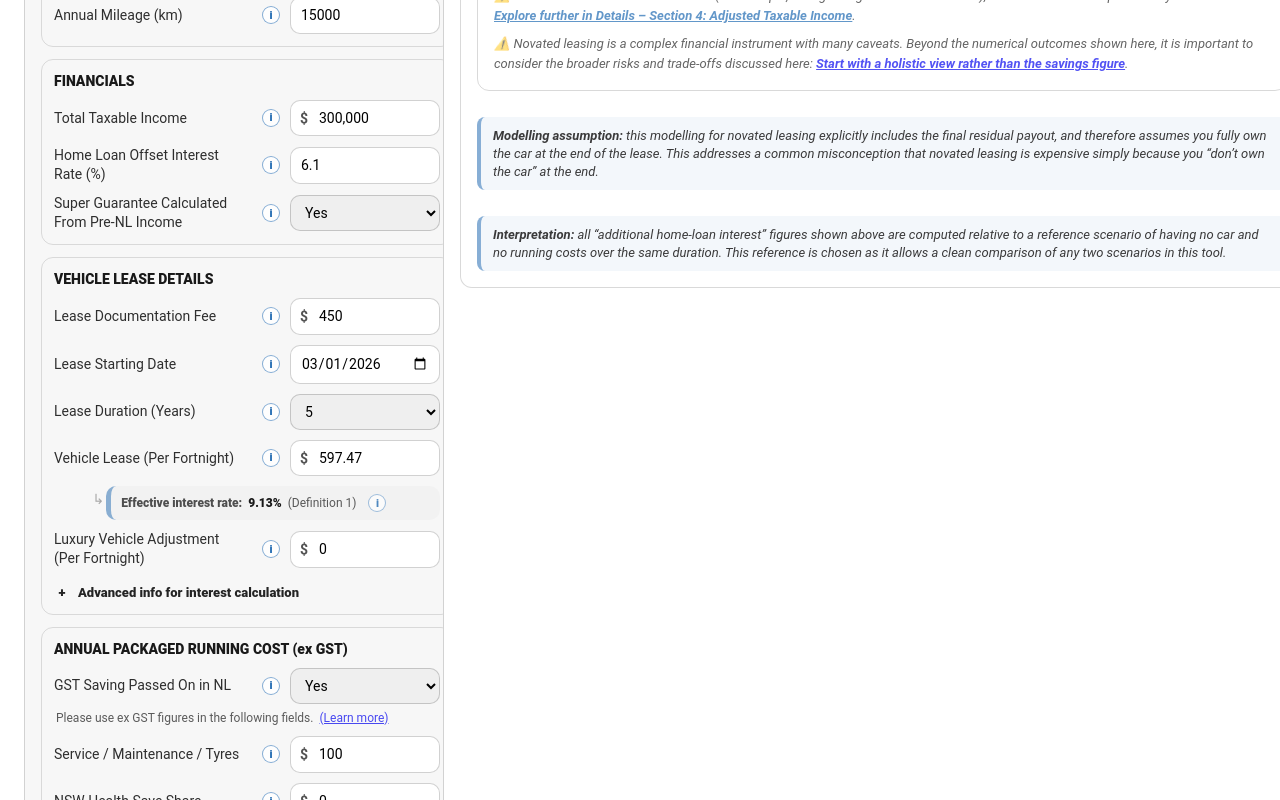
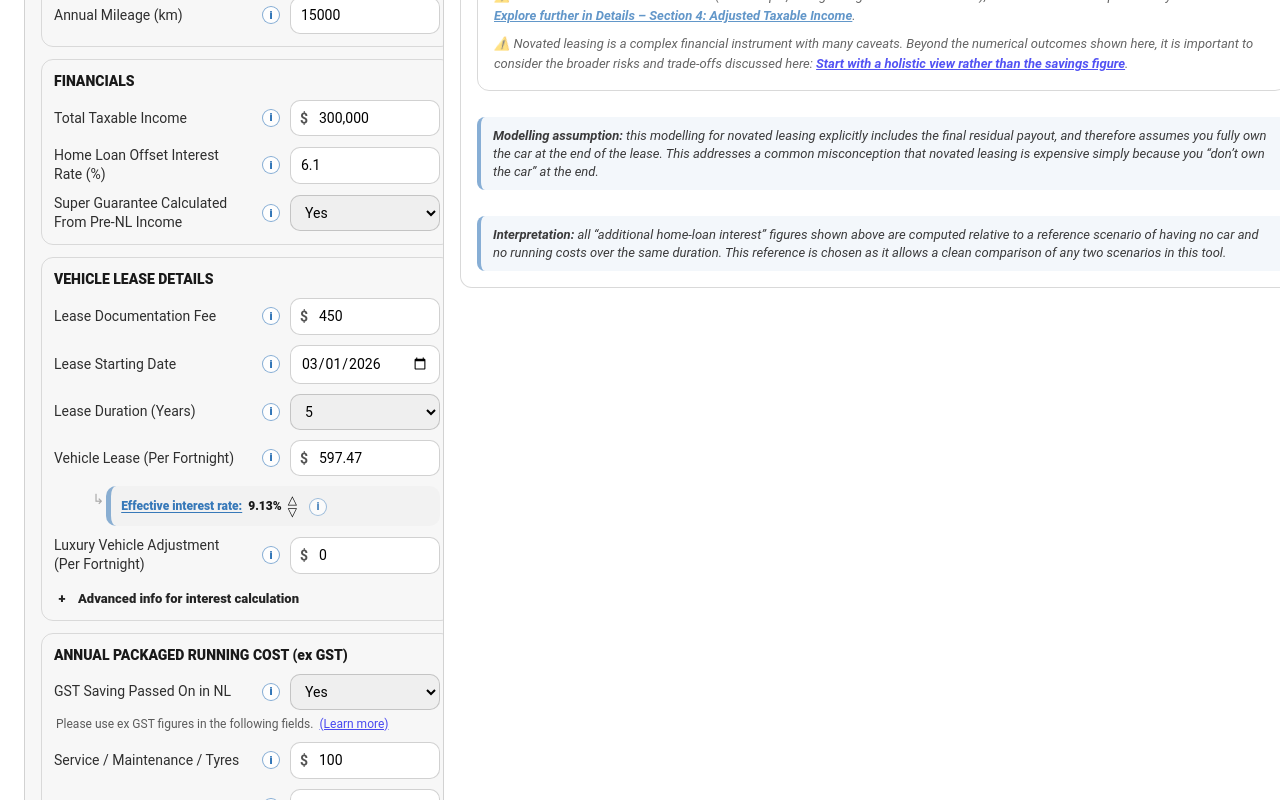
Before and after one commit to novatedlease/novatedlease.github.io, a React (Vite) app in the folder calculator/: page / in a window 1280 px wide. Shown: the part 501-1301 px from the top of the page. Built offline with nearby package versions, Linux system fonts and the light colour scheme.

Commit message:
added interest rate knob

```diff
--- a/calculator/src/components/InputsPanel.tsx
+++ b/calculator/src/components/InputsPanel.tsx
@@ -84,8 +84,56 @@ export default function InputsPanel(props: InputsPanelProps) {
   }, [inputs.vehicleType, inputs.annualMileageKm]);
 
   const [vehicleLeasePerFnText, setVehicleLeasePerFnText] = useState<string>(
-  fmtMoneyInput(inputs.vehicleLeasePerFn)
-);
+    fmtMoneyInput(inputs.vehicleLeasePerFn)
+  );
+
+  const [hoveredRateArrow, setHoveredRateArrow] = useState<"up" | "down" | null>(null);
+
+  // Press-and-hold repeat for rate nudge arrows
+  const rateNudgeTimeoutRef = useRef<number | null>(null);
+  const rateNudgeIntervalRef = useRef<number | null>(null);
+
+  const clearRateNudgeTimers = () => {
+    if (rateNudgeTimeoutRef.current !== null) {
+      window.clearTimeout(rateNudgeTimeoutRef.current);
+      rateNudgeTimeoutRef.current = null;
+    }
+    if (rateNudgeIntervalRef.current !== null) {
+      window.clearInterval(rateNudgeIntervalRef.current);
+      rateNudgeIntervalRef.current = null;
+    }
+  };
+
+  const dispatchRateNudge = (direction: 1 | -1) => {
+    window.dispatchEvent(
+      new CustomEvent("nlguide:nudgeEffectiveRate", {
+        detail: { direction },
+      })
+    );
+  };
+
+  const startRateNudgeRepeat = (direction: 1 | -1) => {
+    // fire once immediately
+    dispatchRateNudge(direction);
+
+    // then after a short delay, repeat rapidly while held
+    clearRateNudgeTimers();
+    rateNudgeTimeoutRef.current = window.setTimeout(() => {
+      rateNudgeIntervalRef.current = window.setInterval(() => {
+        dispatchRateNudge(direction);
+      }, 110);
+    }, 320);
+  };
+
+  const stopRateNudgeRepeat = () => {
+    clearRateNudgeTimers();
+    setHoveredRateArrow(null);
+  };
+
+  useEffect(() => {
+    // cleanup on unmount
+    return () => clearRateNudgeTimers();
+  }, []);
 
   useEffect(() => {
     // Keep text synced to committed value (e.g. guard accept/reject, share-link load, etc.)
@@ -251,12 +299,12 @@ export default function InputsPanel(props: InputsPanelProps) {
           {/* Eligibility cue (only show when EV but not eligible) */}
           {isEv && !evEligibilityCriteriaSatisfied ? (
             <ReadOnlyValue
-              label="Eligible for FBT exemption"
+              label="Eligible for FBT Exemption"
               tooltip={<InfoTooltip text="Automatically determined from the next section" />}
               value="No"
             />
           ) : null}
-          <FieldRow label="Novated lease type">
+          <FieldRow label="Novated Lease Type">
             <div
               style={{
                 display: "inline-flex",
@@ -633,14 +681,144 @@ export default function InputsPanel(props: InputsPanelProps) {
               }}
             >
               <div style={{ display: "flex", alignItems: "baseline", gap: 6, flexWrap: "wrap" }}>
-                <span style={{ fontWeight: 800, opacity: 0.75 }}>Effective interest rate:</span>
-                <span style={{ fontWeight: 900 }}>{props.formatPct(props.guardLiveRatePct)}</span>
+                <button
+                  type="button"
+                  onClick={() => {
+                    window.dispatchEvent(
+                      new CustomEvent("nlguide:navigate", {
+                        detail: {
+                          tab: "Details",
+                          anchorId: "details-section-3-effective-interest-rate",
+                        },
+                      })
+                    );
+                  }}
+                  style={{
+                    padding: 0,
+                    border: "none",
+                    background: "none",
+                    cursor: "pointer",
+                    font: "inherit",
+                    textAlign: "left",
+                    fontWeight: 800,
+                    opacity: 0.85,
+                    color: "rgba(11, 92, 171, 0.95)",
+                    textDecoration: "underline",
+                    textUnderlineOffset: 2,
+                  }}
+                >
+                  Effective interest rate:
+                </button>
+
+                <span style={{ display: "inline-flex", alignItems: "center", gap: 4 }}>
+                  <span style={{ fontWeight: 900 }}>{props.formatPct(props.guardLiveRatePct)}</span>
+                  <span
+                    style={{
+                      display: "inline-flex",
+                      flexDirection: "column",
+                      alignItems: "center",
+                      justifyContent: "center",
+                      lineHeight: 0.9,
+                      marginLeft: 2,
+                    }}
+                  >
+                    <button
+                      type="button"
+                      onPointerDown={(e) => {
+                        e.preventDefault();
+                        // Helps iOS Safari avoid text-selection/callout on long-press.
+                        try {
+                          e.currentTarget.setPointerCapture(e.pointerId);
+                        } catch {
+                          // ignore
+                        }
+                        setHoveredRateArrow("up");
+                        startRateNudgeRepeat(1);
+                      }}
+                      onPointerUp={stopRateNudgeRepeat}
+                      onPointerCancel={stopRateNudgeRepeat}
+                      onPointerLeave={stopRateNudgeRepeat}
+                      onMouseEnter={() => setHoveredRateArrow("up")}
+                      onMouseLeave={() => setHoveredRateArrow(null)}
+                      onKeyDown={(e) => {
+                        if (e.key === "Enter" || e.key === " ") {
+                          e.preventDefault();
+                          dispatchRateNudge(1);
+                        }
+                      }}
+                      onContextMenu={(e) => e.preventDefault()}
+                      title="Increase effective interest rate by 0.1%"
+                      aria-label="Increase effective interest rate"
+                      style={{
+                        padding: 0,
+                        border: "none",
+                        background: "transparent",
+                        cursor: "pointer",
+                        fontSize: 12,
+                        lineHeight: 1,
+                        userSelect: "none",
+                        WebkitUserSelect: "none",
+                        WebkitTouchCallout: "none",
+                        touchAction: "none",
+                      }}
+                    >
+                      {hoveredRateArrow === "up" ? "▲" : "△"}
+                    </button>
+                    <button
+                      type="button"
+                      onPointerDown={(e) => {
+                        e.preventDefault();
+                        // Helps iOS Safari avoid text-selection/callout on long-press.
+                        try {
+                          e.currentTarget.setPointerCapture(e.pointerId);
+                        } catch {
+                          // ignore
+                        }
+                        setHoveredRateArrow("down");
+                        startRateNudgeRepeat(-1);
+                      }}
+                      onPointerUp={stopRateNudgeRepeat}
+                      onPointerCancel={stopRateNudgeRepeat}
+                      onPointerLeave={stopRateNudgeRepeat}
+                      onMouseEnter={() => setHoveredRateArrow("down")}
+                      onMouseLeave={() => setHoveredRateArrow(null)}
+                      onKeyDown={(e) => {
+                        if (e.key === "Enter" || e.key === " ") {
+                          e.preventDefault();
+                          dispatchRateNudge(-1);
+                        }
+                      }}
+                      onContextMenu={(e) => e.preventDefault()}
+                      title="Decrease effective interest rate by 0.1%"
+                      aria-label="Decrease effective interest rate"
+                      style={{
+                        padding: 0,
+                        border: "none",
+                        background: "transparent",
+                        cursor: "pointer",
+                        fontSize: 12,
+                        lineHeight: 1,
+                        userSelect: "none",
+                        WebkitUserSelect: "none",
+                        WebkitTouchCallout: "none",
+                        touchAction: "none",
+                      }}
+                    >
+                      {hoveredRateArrow === "down" ? "▼" : "▽"}
+                    </button>
+                  </span>
+                </span>
+
                 <span style={{ display: "inline-flex", alignItems: "center", gap: 6, opacity: 0.7 }}>
-                  <span>(Definition 1)</span>
                   <InfoTooltip
                     text={
                       <>
-                        <b>WARNING:</b> The calculated effective interest rate is invalid if the financed figure contains insurance, repair package or other vehicle add-ons that are not part of the FBT base value, as the financed amount used in this calculator does not consider these add-ons. The presence of these add-ons also make comparison with other financiers invalid if they do not contain equivalent add-ons.
+                        <p style={{ margin: "0 0 8px 0" }}>
+                          You can adjust the effective interest rate manually using the △ / ▽ arrows. Each click changes the rate by <b>0.1%</b> intervals (press-and-hold to adjust continuously).
+                        </p>
+                        <p style={{ margin: 0 }}>
+                          <b>WARNING:</b> The calculated effective interest rate is invalid if the financed figure contains insurance, repair package or other vehicle add-ons that are not part of the FBT base value, as the financed amount used in this calculator does not consider these add-ons. The presence of these add-ons also make comparison with other financiers invalid if they do not contain equivalent add-ons.
+                        </p>
                       </>
                     }
                   />
```
Also changed, not shown: calculator/src/App.tsx (+76 -1 lines).
